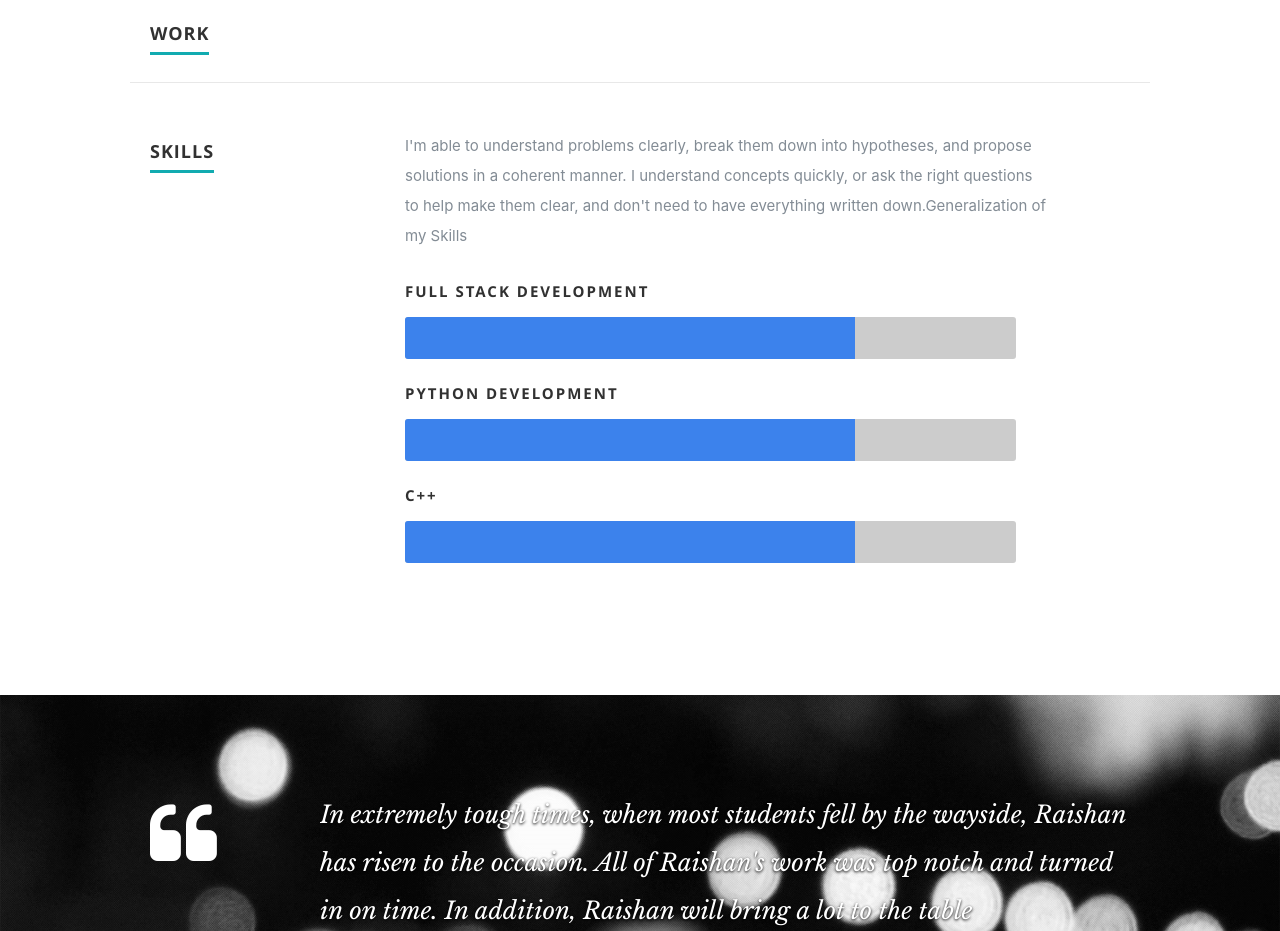
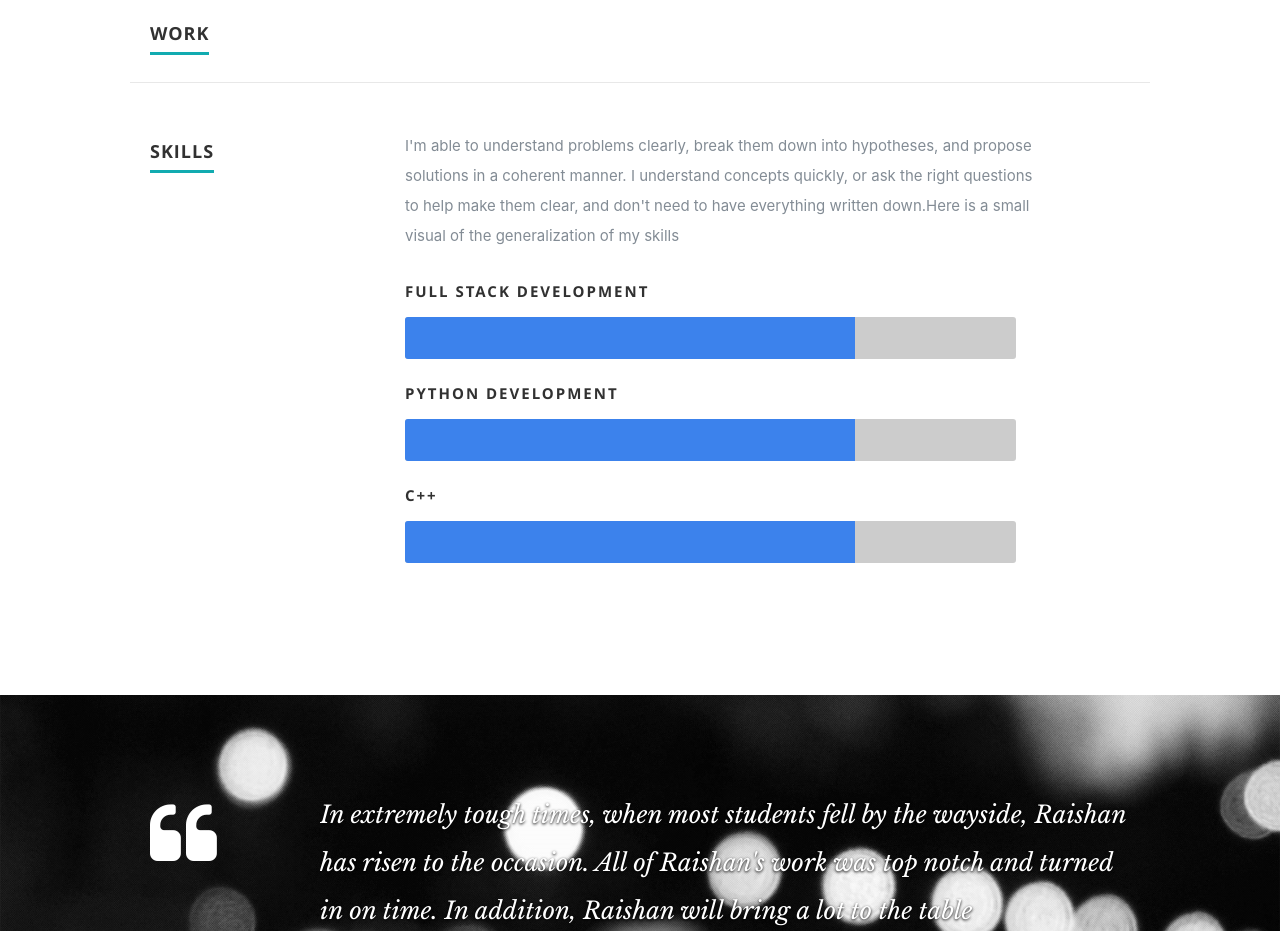
Before and after one commit to DrGloo/Portfolio, a React (Create React App) app: page / in a window 1280 px wide. Shown: the part 1640-2571 px from the top of the page. Built offline with nearby package versions, Linux system fonts and the light colour scheme.

Commit message:
minor changes

```diff
--- a/src/resumeData.js
+++ b/src/resumeData.js
@@ -51,7 +51,7 @@ let resumeData = {
         "Achievements":"Some Achievements"
       }
     ], */
-    "skillsDescription":"I'm able to understand problems clearly, break them down into hypotheses, and propose solutions in a coherent manner. I understand concepts quickly, or ask the right questions to help make them clear, and don't need to have everything written down.Generalization of my Skills",
+    "skillsDescription":"I'm able to understand problems clearly, break them down into hypotheses, and propose solutions in a coherent manner. I understand concepts quickly, or ask the right questions to help make them clear, and don't need to have everything written down.Here is a small visual of the generalization of my skills",
     "skills":[
       {
         "skillname":"Full Stack Development"
```
